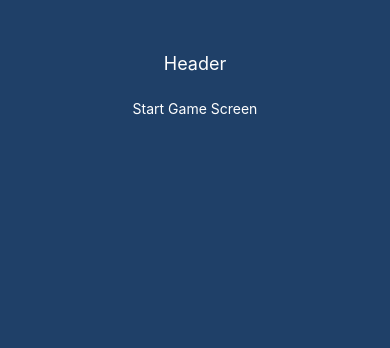
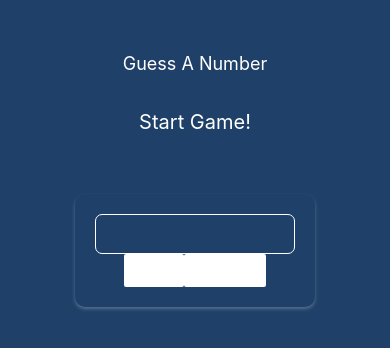
Before and after one commit to donggyushin/guess-number-rn, a React Native app: screen / in a window 390 px wide. Shown: the top 348 px of the page. Built offline with nearby package versions, Linux system fonts and the light colour scheme.

Commit message:
Start Game design

```diff
--- a/App.js
+++ b/App.js
@@ -7,7 +7,7 @@ import StartGameScreen from './screens/StartGameScreen';
 export default function App() {
   return (
     <View style={styles.app}>
-      <Header />
+      <Header title={'Guess A Number'} />
       <StartGameScreen />
       <StatusBar style="auto" />
     </View>
--- a/components/Header.js
+++ b/components/Header.js
@@ -1,9 +1,9 @@
 import React from 'react'
 import { StyleSheet, View, Text } from 'react-native'
 
-const Header = () => {
+const Header = ({ title }) => {
     return <View style={styles.header}>
-        <Text style={styles.headerTitle}>Header</Text>
+        <Text style={styles.headerTitle}>{title}</Text>
     </View>
 }
 
--- a/screens/StartGameScreen.js
+++ b/screens/StartGameScreen.js
@@ -1,10 +1,25 @@
 import React from 'react'
-import { StyleSheet, Text, View } from 'react-native'
+import { StyleSheet, Text, View, TextInput, Button, Keyboard, TouchableWithoutFeedback } from 'react-native'
 
 const StartGameScreen = () => {
-    return <View style={styles.screen}>
-        <Text style={styles.text}>Start Game Screen</Text>
-    </View>
+
+
+    const hideKeyboard = () => {
+        Keyboard.dismiss()
+    }
+
+    return <TouchableWithoutFeedback onPress={hideKeyboard}>
+        <View style={styles.screen}>
+            <Text style={styles.text}>Start Game!</Text>
+            <View style={styles.card}>
+                <TextInput keyboardType="numeric" style={styles.textInput} />
+                <View style={styles.buttonContainer}>
+                    <Button color='white' title="reset" />
+                    <Button color='white' title="confirm" />
+                </View>
+            </View>
+        </View>
+    </TouchableWithoutFeedback>
 }
 
 const styles = StyleSheet.create({
@@ -15,7 +30,36 @@ const styles = StyleSheet.create({
         padding: 10
     },
     text: {
+        color: 'white',
+        fontSize: 20,
+        marginVertical: 10,
+        marginBottom: 60
+    },
+    buttonContainer: {
+        flexDirection: 'row',
+        justifyContent: 'center'
+    },
+    textInput: {
+        width: 200,
+        height: 40,
+        borderColor: 'white',
+        borderWidth: 1,
+        borderRadius: 7,
+        padding: 10,
         color: 'white'
+    },
+    card: {
+        shadowColor: "white",
+        shadowOffset: {
+            width: 0,
+            height: 2,
+        },
+        shadowOpacity: 0.25,
+        shadowRadius: 3.84,
+        backgroundColor: '#1f4068',
+        elevation: 5,
+        padding: 20,
+        borderRadius: 10
     }
 })
 
```
